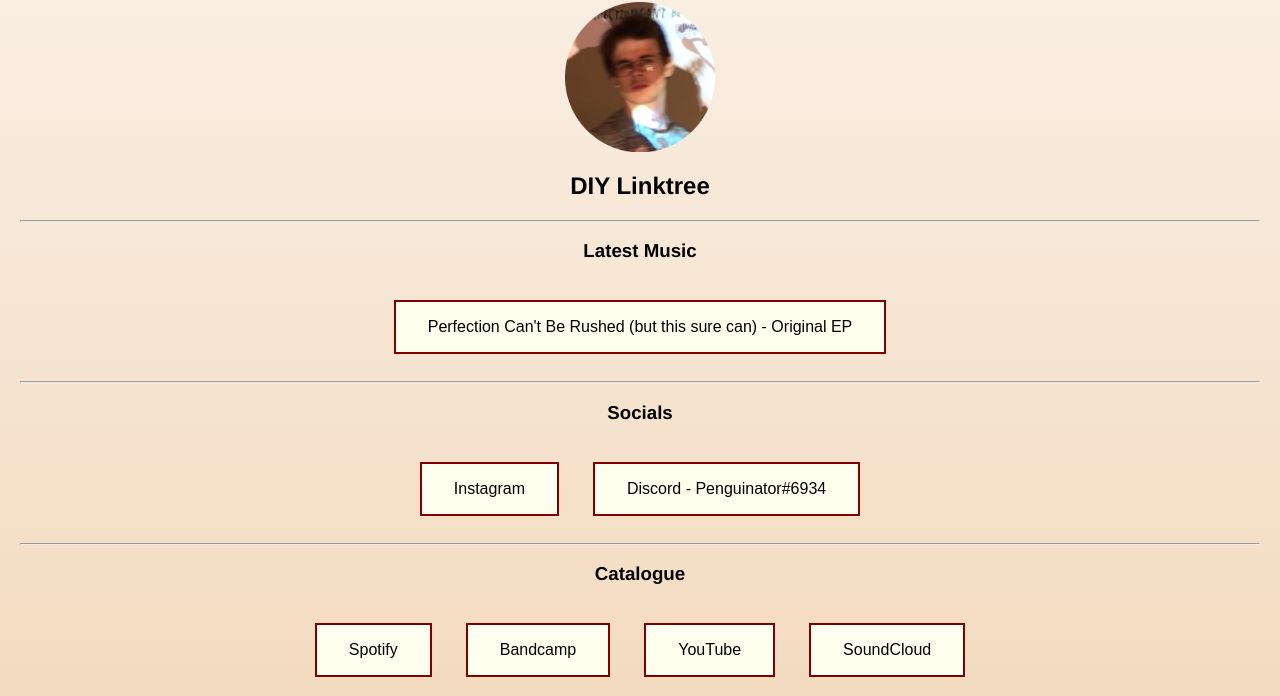
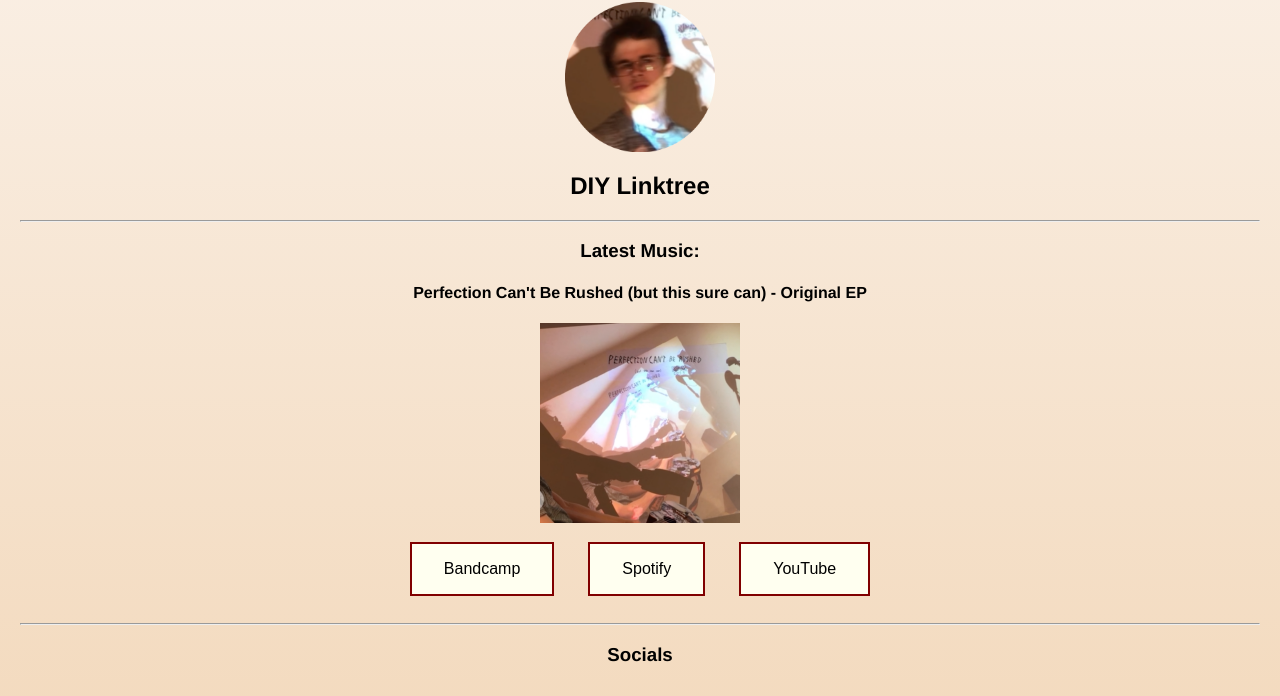
Before and after one commit to Penguinatron/Penguinatron.github.io, a plain HTML site: page links.html in a window 1280 px wide. Shown: the part 78-774 px from the top of the page. Drawn offline with Linux system fonts and the light colour scheme.

Commit message:
Updated Linktree with streaming/youtube links for PCBR'd

```diff
--- a/links.html
+++ b/links.html
@@ -17,11 +17,18 @@
 	<h2 style="text-align:center;">DIY Linktree</h2>
 
 	<hr>
-	<h3 style="text-align:center;">Latest Music</h3>
+	<h3 style="text-align:center;">Latest Music:</h3>
+	<h4 style="text-align:center;">Perfection Can't Be Rushed (but this sure can) - Original EP</h4>
+
+	<img src="Music/RPM2023/RPM2023.png" alt="Perfection Can't Be Rushed album art" style="width:200px;height:200px;"></img>
 
 	<div class="flex-container">
 
-		<div><th><button class="button button" title="Rarely used, not fully understood" type="button" onclick="window.location.href='https://oliverhagen.bandcamp.com/album/perfection-cant-be-rushed-but-this-sure-can';">Perfection Can't Be Rushed (but this sure can) - Original EP</button></th></div>
+		<div><th><button class="button button" title="Rarely used, not fully understood" type="button" onclick="window.location.href='https://oliverhagen.bandcamp.com/album/perfection-cant-be-rushed-but-this-sure-can';">Bandcamp</button></th></div>
+
+		<div><th><button class="button button" title="Rarely used, not fully understood" type="button" onclick="window.location.href='https://oliverhagen.bandcamp.com/album/perfection-cant-be-rushed-but-this-sure-can';">Spotify</button></th></div>
+
+		<div><th><button class="button button" title="Rarely used, not fully understood" type="button" onclick="window.location.href='https://youtube.com/playlist?list=PL776zvniD1BgejY1hwlu_AQt2f5ICpiuN';">YouTube</button></th></div>
 
 	</div>
 
@@ -52,6 +59,6 @@
 	</div>
 
 <hr>
-Last updated 2023-03-06
+Last updated 2023-03-12
 </body>
 </html>
```
Also changed, not shown: Music/RPM2023/RPM2023.html (+2 -2 lines).
